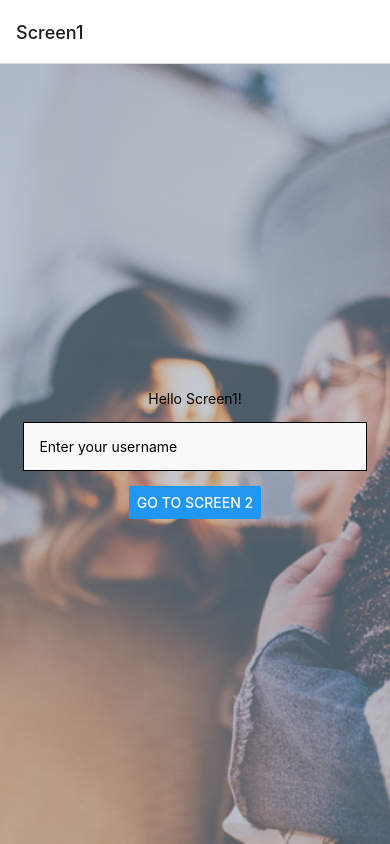
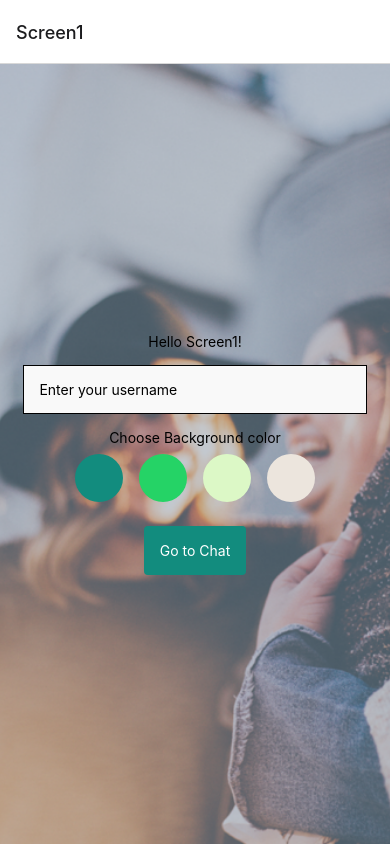
Before and after one commit to devmcdonough/chat, a React Native app: screen /Screen1 in a window 390 px wide. Built offline with nearby package versions, Linux system fonts and the light colour scheme.

Commit message:
Added README file

```diff
--- a/components/Screen1.js
+++ b/components/Screen1.js
@@ -1,9 +1,11 @@
 import { useState } from "react";
-import { ImageBackground, StyleSheet, View, Text, Button, TextInput } from "react-native";
+import { ImageBackground, StyleSheet, View, Text, Button, TextInput, TouchableOpacity } from "react-native";
 import backgroundImage from '../assets/Background_Image.png';
 
 const Screen1 = ({ navigation }) => {
     const [name, setName] = useState('');
+    const [backgroundColor, setBackgroundColor] = useState('');
+    const colors = ['#128c7e', '#25d366', '#dcf8c6', '#ece5dd'];
 
     return (
         <View style={styles.container}>
@@ -15,10 +17,23 @@ const Screen1 = ({ navigation }) => {
                 onChangeText={setName}
                 placeholder="Enter your username"
             />
-            <Button
+            <Text>Choose Background color</Text>
+            <View style={styles.colorOptions}>
+                {colors.map((color, index) => (
+                    <TouchableOpacity
+                        key={index}
+                        style={[styles.colorButton, { backgroundColor: color }]}
+                        onPress={() => setBackgroundColor(color)}
+                        />
+                ))}
+            </View>
+            <TouchableOpacity
+                style={styles.button}
                 title="Go to Screen 2"
-                onPress={() => navigation.navigate('Screen2', { name: name })}
-            />
+                onPress={() => navigation.navigate('Screen2', { name, backgroundColor })}
+            >
+                <Text style={styles.buttonText}>Go to Chat</Text>
+            </TouchableOpacity>
             </ImageBackground>
         </View>
     );
@@ -43,6 +58,27 @@ const styles = StyleSheet.create({
         alignItems: 'center',
         width: '100%',
         height: '100%'
+    },
+    button: {
+        backgroundColor: '#128c7e',
+        borderRadius: 4,
+        alignItems: 'center',
+        justifyContent: 'center',
+        padding: 16,
+    },
+    buttonText: {
+        color: '#ffffff'
+    },
+    colorButton: {
+        width: 48,
+        height: 48,
+        borderRadius: 32,
+        marginBottom: 24,
+        marginTop: 8,
+        marginHorizontal: 8
+    },
+    colorOptions: {
+        flexDirection: 'row'
     }
 });
 
--- a/components/Screen2.js
+++ b/components/Screen2.js
@@ -3,14 +3,14 @@ import { StyleSheet, View, Text } from "react-native";
 
 const Screen2 = ({ route, navigation }) => {
 
-    const { name } = route.params;
+    const { name, backgroundColor } = route.params;
 
     useEffect(() => {
         navigation.setOptions({ title: name });
     }, []);
 
     return (
-        <View style={styles.container} >
+        <View style={[styles.container, { backgroundColor }]}>
             <Text>Hello Screen2!</Text>
         </View>
     );
```
Also changed, not shown: package.json (+4 -4 lines), 2 other files (tests, documents, lock files or other folders).
